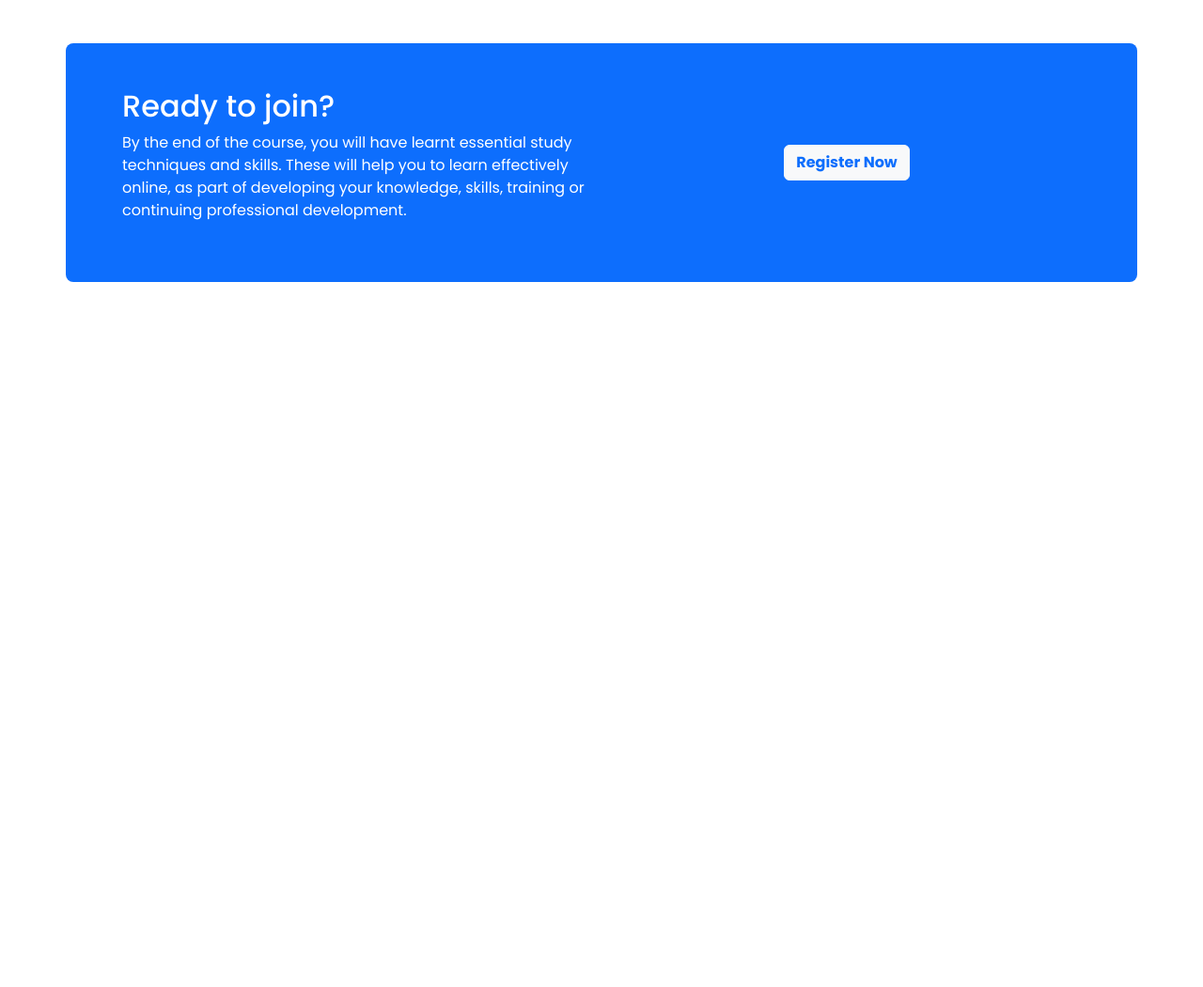
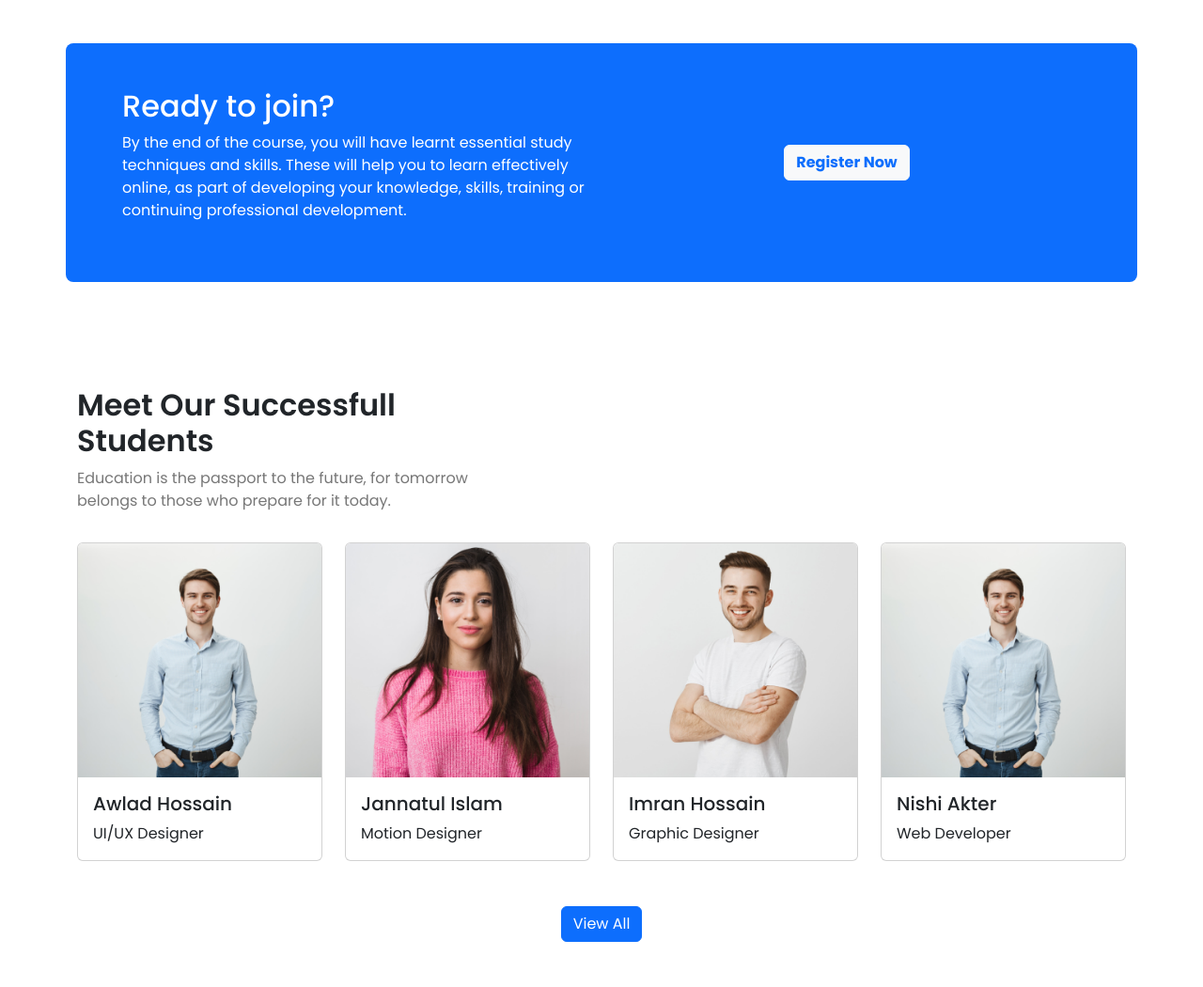
Before and after one commit to TahsinMostafiz/EdTech_website_with_bootstrap, a plain HTML site: page index.html in a window 1280 px wide. Shown: the part 2534-3584 px from the top of the page at 94% size. Before the commit the page ends 2834 px from the top, so only its background shows below. Drawn offline with nearby package versions, Linux system fonts and the light colour scheme.

Commit message:
I have completed student section

```diff
--- a/index.html
+++ b/index.html
@@ -323,6 +323,67 @@
                 </div>
             </div>
         </section>
+
+        <!-- Successful students Section -->
+
+        <section class="section-padding">
+            <div class="container">
+                <div class="row">
+                    <div class="col-md-12">
+                        <div class="section-header pb-3">
+                            <h2 class="fw-semibold">Meet Our Successfull <br> Students</h2>
+                            <p class="text-color">Education is the passport to the future, for tomorrow <br> belongs to those who prepare for it today.</p>
+                        </div>
+                    </div>
+                </div>
+                <div class="row gy-3">
+                    <div class="col-12 col-md-6 col-lg-3">
+                        <div class="card">
+                            <img src="./images/student/student-1.png" class="card-img-top" alt="Students">
+                            <div class="card-body">
+                              <h5 class="card-title">Awlad Hossain</h5>
+                              <p class="card-text">UI/UX Designer</p>
+                            </div>
+                        </div>
+                    </div>
+
+                    <div class="col-12 col-md-6 col-lg-3">
+                        <div class="card">
+                            <img src="./images/student/student-2.png" class="card-img-top" alt="Students">
+                            <div class="card-body">
+                              <h5 class="card-title">Jannatul Islam</h5>
+                              <p class="card-text">Motion Designer</p>
+                            </div>
+                        </div>
+                    </div>
+
+                    <div class="col-12 col-md-6 col-lg-3">
+                        <div class="card">
+                            <img src="./images/student/student-3.png" class="card-img-top" alt="Students">
+                            <div class="card-body">
+                              <h5 class="card-title">Imran Hossain</h5>
+                              <p class="card-text">Graphic Designer</p>
+                            </div>
+                        </div>
+                    </div>
+
+                    <div class="col-12 col-md-6 col-lg-3">
+                        <div class="card">
+                            <img src="./images/student/student-1.png" class="card-img-top" alt="Students">
+                            <div class="card-body">
+                              <h5 class="card-title">Nishi Akter</h5>
+                              <p class="card-text">Web Developer</p>
+                            </div>
+                        </div>
+                    </div>
+                </div>
+                <div class="row py-5 ">
+                    <div class="col-12 text-center">
+                        <a href="#" class="btn btn-primary">View All</a>
+                    </div>
+                </div>
+            </div>
+        </section>
     </main>
 
 
```
